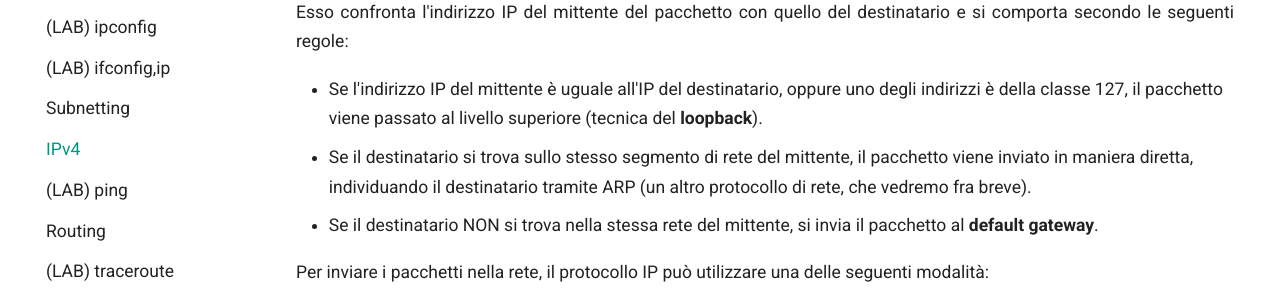
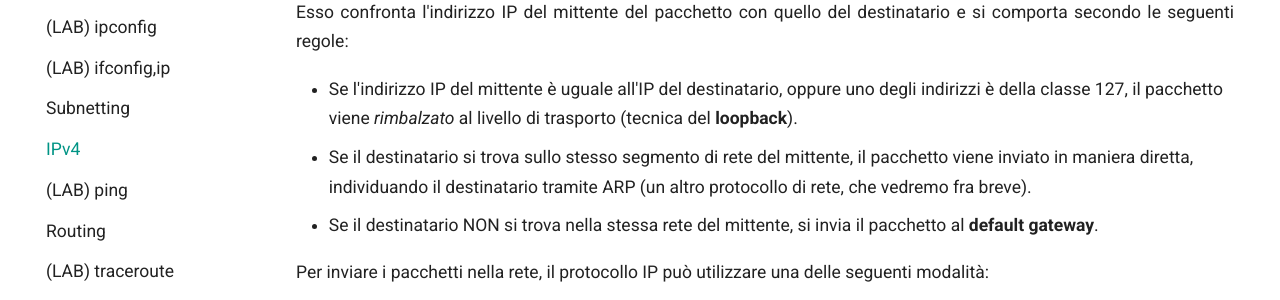
Before and after one commit to adjamhub/nethandouts, an MkDocs documentation site: the page built from docs/03_rete/31_IPv4.md, in a window 1280 px wide and 900 px high, scrolled down 784 px. Shown: the part 181-481 px from the top of the window. Built offline with MkDocs 1.6.1 and Material for MkDocs 9.7.7, drawn with Linux system fonts in a browser that asks for light colours.

Commit message:
sopra la rete c'è il trasporto!!!!

```diff
--- a/docs/03_rete/31_IPv4.md
+++ b/docs/03_rete/31_IPv4.md
@@ -47,7 +47,7 @@ destinatario e si comporta secondo le seguenti regole:
 
 -   Se l'indirizzo IP del mittente è uguale all'IP del destinatario,
     oppure uno degli indirizzi è della classe 127, il pacchetto viene
-    passato al livello superiore (tecnica del **loopback**).
+    *rimbalzato* al livello di trasporto (tecnica del **loopback**).
 -   Se il destinatario si trova sullo stesso segmento di rete del
     mittente, il pacchetto viene inviato in maniera diretta,
     individuando il destinatario tramite ARP (un altro protocollo di
```
Also changed, not shown: docs/03_rete/00_intro.md (+1 -1 lines).
